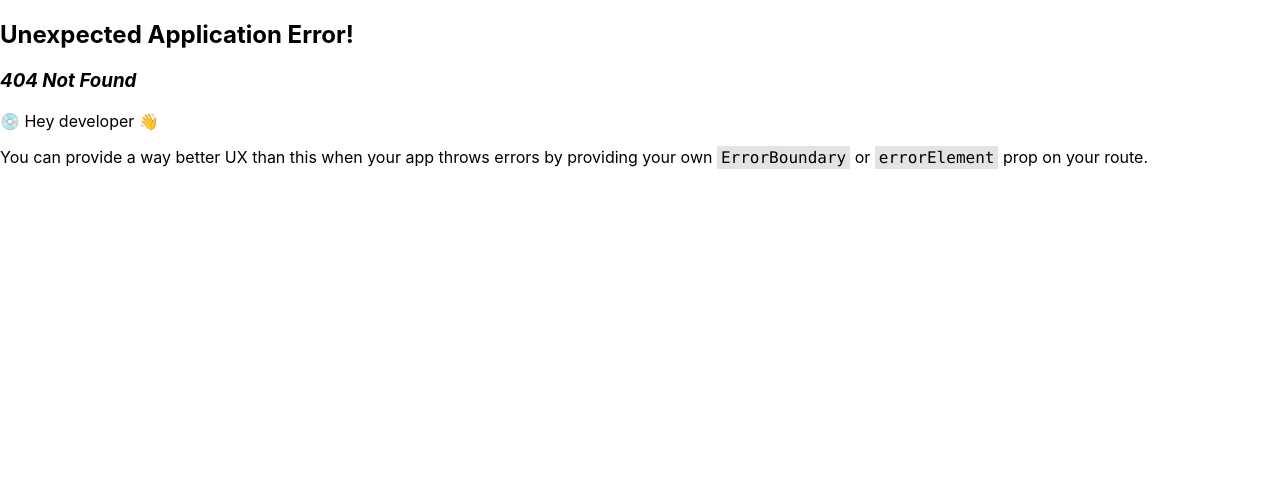
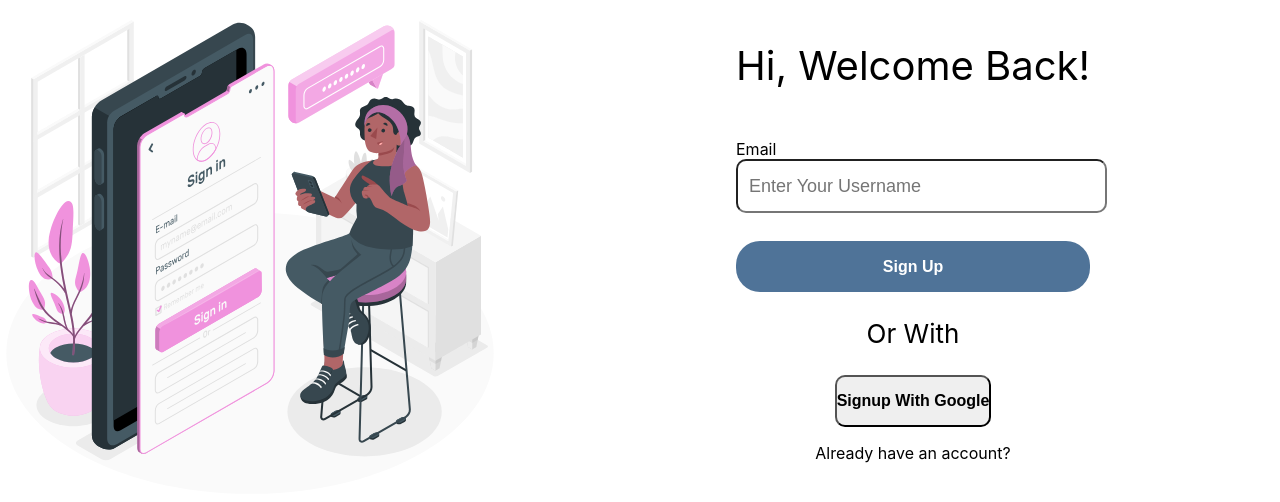
Before and after one commit to Walflower/fitmama, a React (Create React App) app: page /WelcomeBack in a window 1280 px wide. Before the commit this address had no page. Shown: the top 502 px of the page. Built offline with nearby package versions, Linux system fonts and the light colour scheme.

Commit message:
image inserted for welcome back page

```diff
--- a/src/components/ShortTextField/ShortTextField.jsx
+++ b/src/components/ShortTextField/ShortTextField.jsx
@@ -4,6 +4,7 @@ export default function ShortTextField({ text }) {
   return (
     <label className={styles.label}>
       <div className={styles.container}>
+        <div className={styles.text}>{text}</div>
         <input
           placeholder={"Enter Your Username"}
           type="text"
@@ -12,7 +13,8 @@ export default function ShortTextField({ text }) {
         ></input>
       </div>
 
-      <div className={styles.container}>
+      {/* <div className={styles.container}>
+        <div className={styles.text}>{text}</div>
         <input
           placeholder={"Enter Your Email"}
           type="text"
@@ -21,6 +23,7 @@ export default function ShortTextField({ text }) {
         ></input>
       </div>
       <div className={styles.container}>
+        <div className={styles.text}>{text}</div>
         <input
           placeholder={"Enter Your Phone Number"}
           type="text"
@@ -29,13 +32,14 @@ export default function ShortTextField({ text }) {
         ></input>
       </div>
       <div className={styles.container}>
+        <div className={styles.text}>{text}</div>
         <input
           placeholder={"Enter Your Password"}
           type="text"
           name="title__name"
           className={styles.input}
         ></input>
-      </div>
+      </div> */}
     </label>
   );
 }
--- a/src/index.js
+++ b/src/index.js
@@ -14,12 +14,14 @@ import {
 import Home from "./pages/Home/Home";
 import reportWebVitals from "./reportWebVitals";
 import SignUp from "./pages/Home/SignUp";
+import WelcomeBack from "./pages/Home/WelcomBack";
 
 const router = createBrowserRouter(
   createRoutesFromElements(
     <>
       <Route path="/" element={<Home />} />
       <Route path="/Signup" element={<SignUp />} />
+      <Route path="/WelcomeBack" element={<WelcomeBack />} />
     </>
   )
 );
--- a/src/pages/Home/WelcomBack.jsx
+++ b/src/pages/Home/WelcomBack.jsx
@@ -1,11 +1,36 @@
 import styles from "./SignUp.module.css";
+import ShortTextField from "../../components/ShortTextField/ShortTextField";
+import WelcomeBackImage from "../../assets/Images/Sign in-amico-2 1.svg";
+import SignUpWithGoogle from "../../components/SignUpWithGoogle/SignUpWithGoogle";
+import SignUpBlueButton from "../../components/SignUpBlueButton/SigupBlueButton";
 
 export default function WelcomeBack() {
   return (
-    <main>
-      <div className={styles.WelcomeBackContainer}>
-        <H1>Hi, Welcome Back</H1>
+    <div className={styles.CreateAccountContainer}>
+      <div className={styles.CreateAccountImageContainer}>
+        <img className={styles.WelcomeBackImage} src={WelcomeBackImage} />
       </div>
-    </main>
+      <div className={styles.SignUpContainer}>
+        <div className={styles.SignUpTitleContainer}>
+          <p className={styles.SignUpTitle}>Hi, Welcome Back!</p>
+        </div>
+
+        <div className={styles.TextFieldContainer}>
+          <ShortTextField text={"Email"} />
+        </div>
+        <SignUpBlueButton text="Sign Up" />
+
+        <div className={styles.OrWitheContainer}>
+          <div></div>
+          <p className={styles.OrWith}>Or With</p>
+        </div>
+
+        <div>
+          <SignUpWithGoogle text="Signup With Google" />
+        </div>
+        <p>Already have an account? </p>
+        <link rel="stylesheet" href="" />
+      </div>
+    </div>
   );
 }
```
Also changed, not shown: src/assets/Images/Eye Icon.svg (added), src/assets/Images/Sign in-amico-2 1.svg (added).
